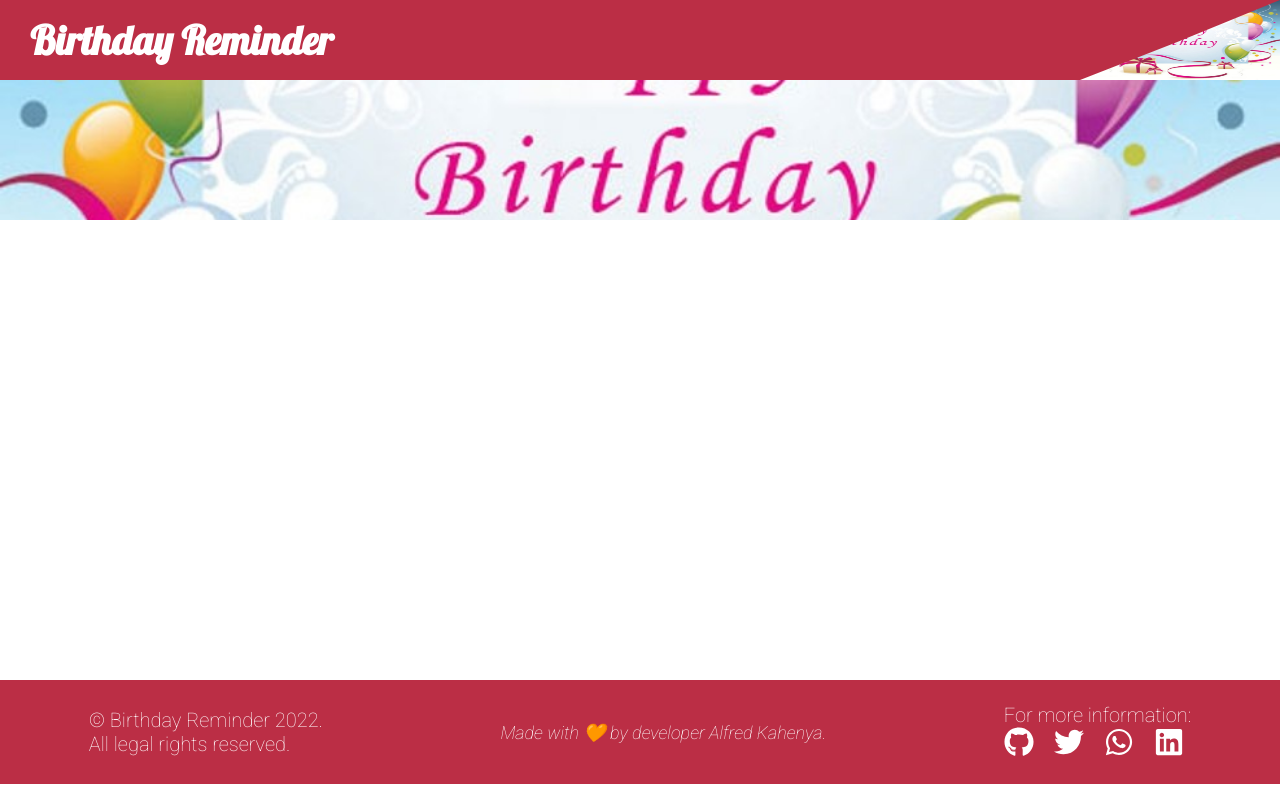
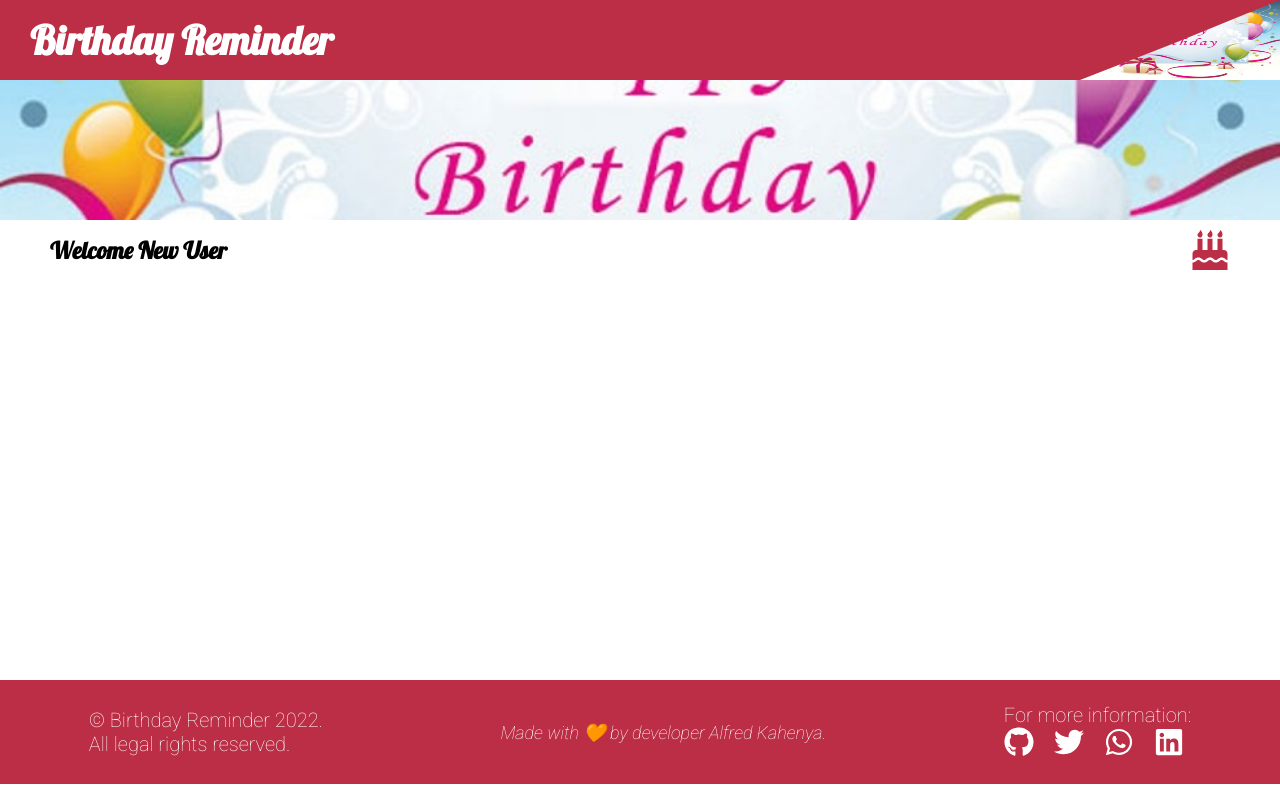
Before and after one commit to WaruiAlfred/birthday-reminder-front, a React (Create React App) app: page / in a window 1280 px wide. Built offline with nearby package versions, Linux system fonts and the light colour scheme.

Commit message:
create and style details container

```diff
--- a/src/components/content/Content.js
+++ b/src/components/content/Content.js
@@ -1,9 +1,11 @@
-import { MainContent, BodyImg } from "../styled/Content.styled";
+import { MainContent, BodyImg } from "../styled/content/Content.styled";
+import Details from "./sub-contents/Details";
 
 function Content() {
   return (
     <MainContent>
       <BodyImg />
+      <Details/>
     </MainContent>
   );
 }
--- /dev/null
+++ b/src/components/content/sub-contents/Details.js
@@ -0,0 +1,13 @@
+import { StyledDetails,WelcomeDiv } from "../../styled/content/sub-contents/Details.styled";
+import {FaBirthdayCake} from 'react-icons/fa'
+
+function Details() {
+  return <StyledDetails>
+    <WelcomeDiv>
+      <h3>Welcome New User</h3>
+      <FaBirthdayCake color="#BB2E45" size='2em'/>
+    </WelcomeDiv>
+  </StyledDetails>;
+}
+
+export default Details;
--- a/src/components/styled/Content.styled.js
+++ b/src/components/styled/content/Content.styled.js
@@ -1,15 +1,18 @@
 import styled from "styled-components";
-import ImgSrc from '../../assets/img/birthday.jpg'
+import ImgSrc from "../../../assets/img/birthday.jpg";
 
 export const MainContent = styled.main`
   grid-row: body-start / body-end;
+  color: #000;
 
   display: grid;
   grid-template-rows: minmax(10rem, 14rem) 1fr;
+  grid-template-columns: minmax(1rem, 5rem) 1fr minmax(1rem, 5rem);
 `;
 
 export const BodyImg = styled.div`
   grid-row: 1 / 2;
+  grid-column: 1 / -1;
   background-image: url(${ImgSrc});
   background-size: cover;
   background-position: center;
--- /dev/null
+++ b/src/components/styled/content/sub-contents/Details.styled.js
@@ -0,0 +1,16 @@
+import styled from "styled-components";
+
+export const StyledDetails = styled.div`
+  grid-column: 2 / 3;
+`;
+
+export const WelcomeDiv = styled.div`
+  display: flex;
+  justify-content: space-between;
+  align-items: center;
+  margin-top: 1rem;
+
+  h3{
+    font-family: "Lobster", cursive;
+  }
+`
```
